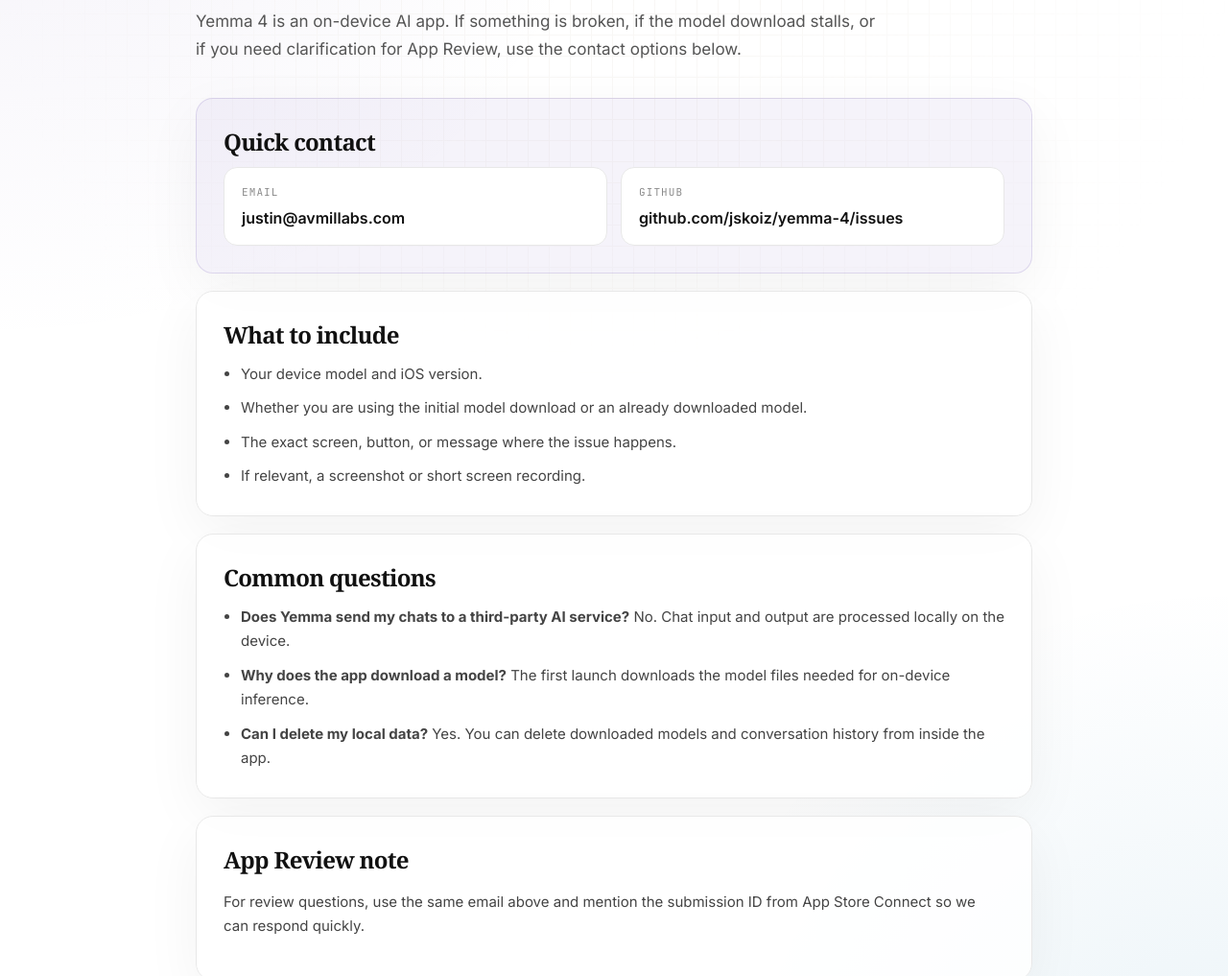
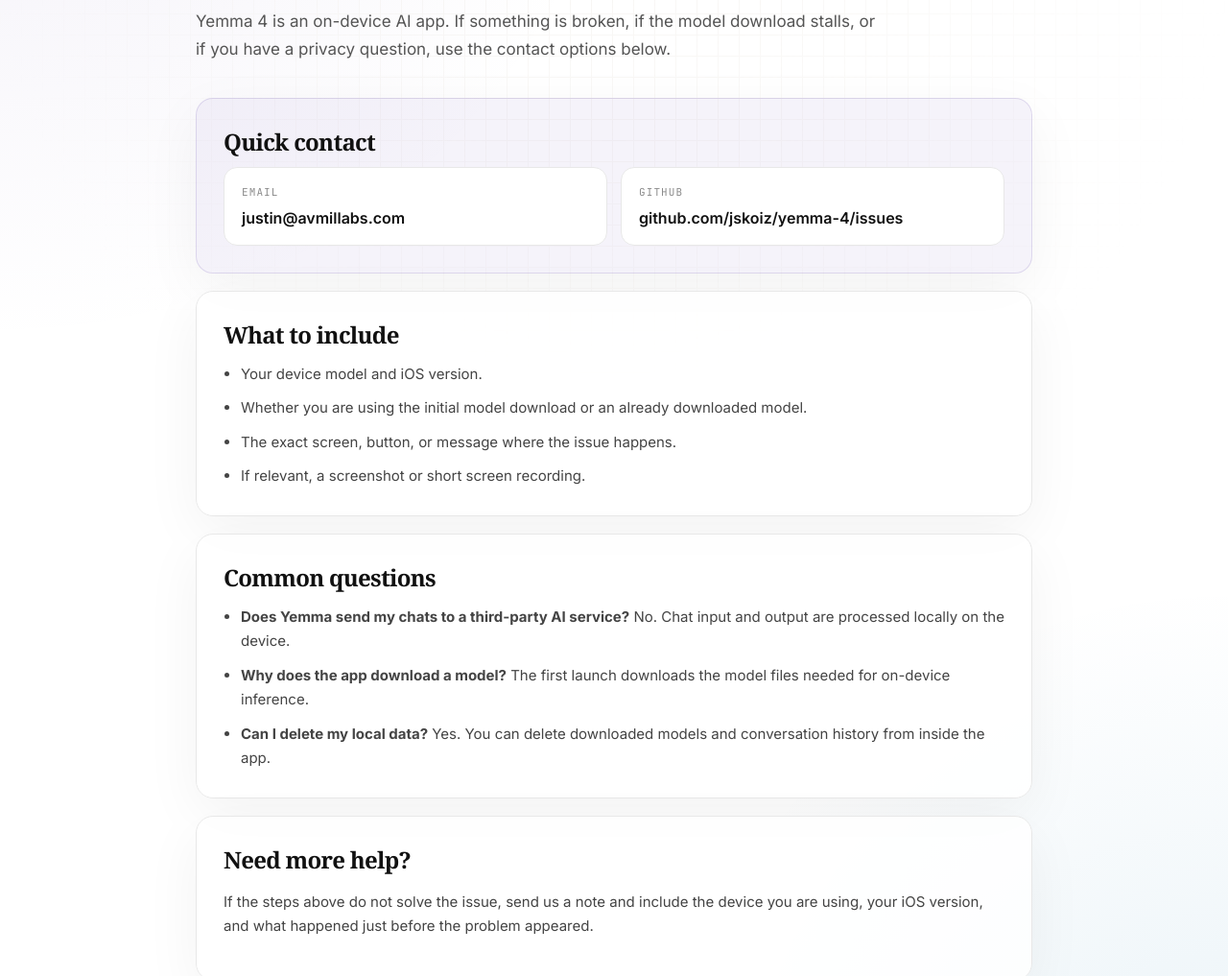
Before and after one commit to jskoiz/yemma, a plain HTML site: page website/support/index.html in a window 1280 px wide. Shown: the part 316-1333 px from the top of the page at 96% size. Drawn offline with Linux system fonts and the light colour scheme; a web font is replaced by a local one.

Commit message:
Remove app review language from support page

```diff
--- a/website/support/index.html
+++ b/website/support/index.html
@@ -193,7 +193,7 @@
       <div class="eyebrow">Support</div>
       <h1>Help for setup, download, and privacy questions.</h1>
       <p class="lede">
-        Yemma 4 is an on-device AI app. If something is broken, if the model download stalls, or if you need clarification for App Review, use the contact options below.
+        Yemma 4 is an on-device AI app. If something is broken, if the model download stalls, or if you have a privacy question, use the contact options below.
       </p>
 
       <section class="panel callout">
@@ -230,9 +230,9 @@
       </section>
 
       <section class="panel">
-        <h2>App Review note</h2>
+        <h2>Need more help?</h2>
         <p class="muted">
-          For review questions, use the same email above and mention the submission ID from App Store Connect so we can respond quickly.
+          If the steps above do not solve the issue, send us a note and include the device you are using, your iOS version, and what happened just before the problem appeared.
         </p>
       </section>
     </div>
```
